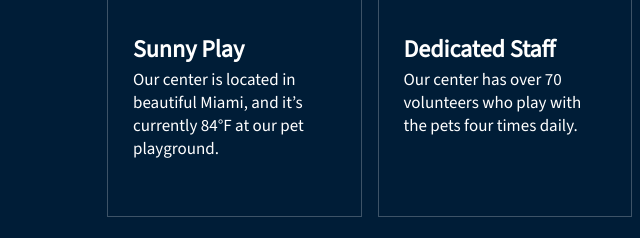
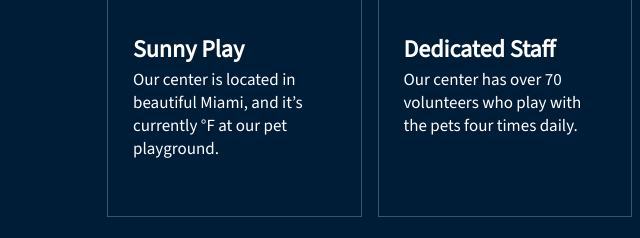
Before and after one commit to BobbyBenfield/pet-adoption, a plain HTML site: page index.html in a window 1280 px wide. Shown: the part 701-939 px from the top of the page, 0-640 px from the left. Drawn offline with nearby package versions, Linux system fonts and the light colour scheme.

Commit message:
dynaming weather setup

```diff
--- a/index.html
+++ b/index.html
@@ -39,7 +39,7 @@
 							</defs>
 						</svg>
 						<h2>Sunny Play</h2>
-						<p>Our center is located in beautiful Miami, and it&rsquo;s currently 84°F at our pet playground.</p>
+						<p>Our center is located in beautiful Miami, and it&rsquo;s currently <span>°F at our pet playground.</p>
 					</div>
 					<div class="intro-feature">
 						<svg width="48" height="48" viewBox="0 0 48 48" fill="none" xmlns="http://www.w3.org/2000/svg">
```
